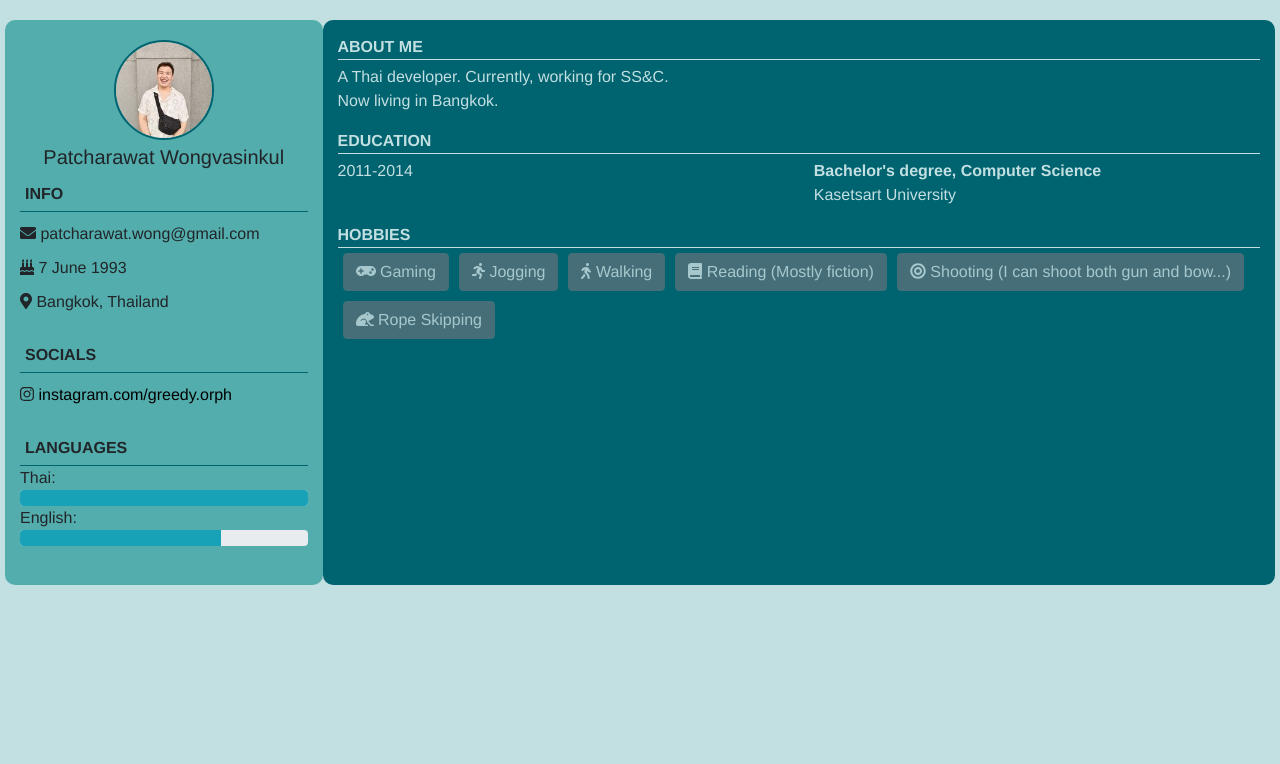
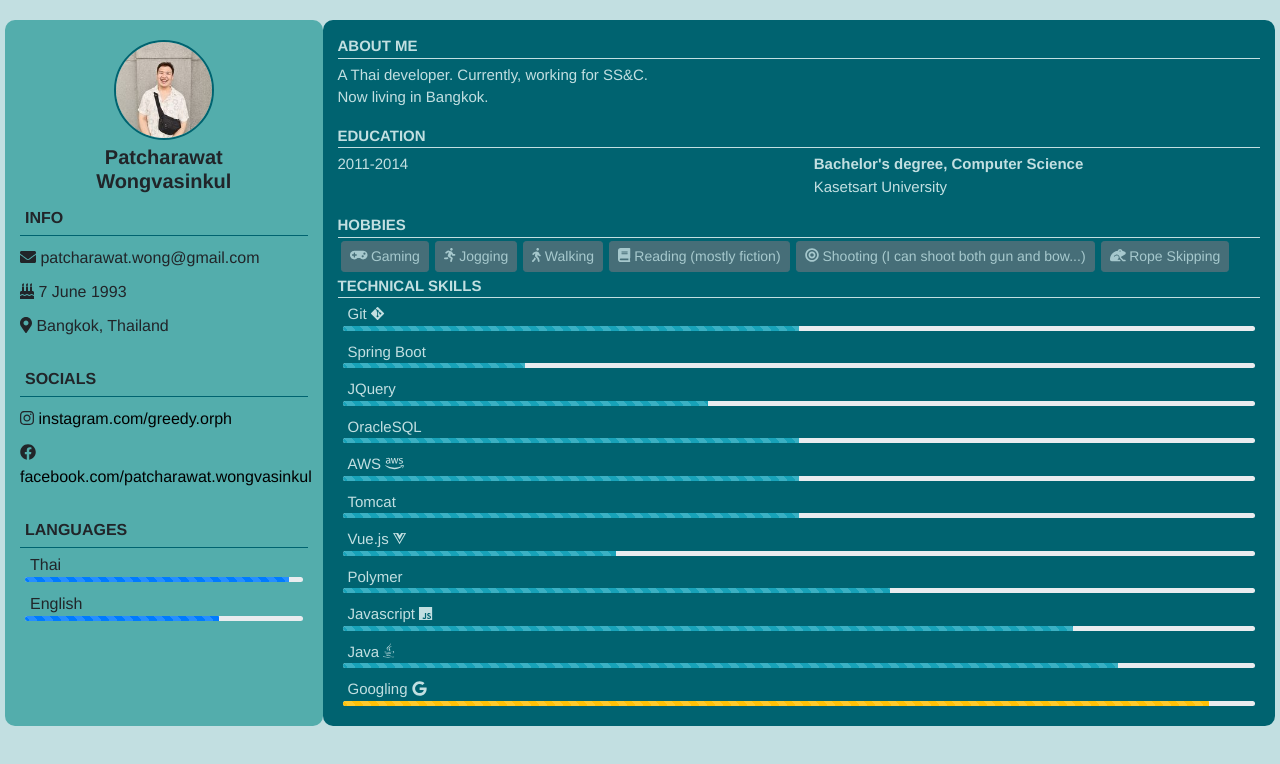
Before and after one commit to MightyOrphus/myCV, a Vue app: page / in a window 1280 px wide. Shown: the top 764 px of the page. Built offline with nearby package versions, Linux system fonts and the light colour scheme.

Commit message:
Add skills + rename component

```diff
--- a/src/components/AboutMe.vue
+++ b/src/components/AboutMe.vue
@@ -26,6 +26,7 @@
     <div>
       <div id="header">HOBBIES</div>
       <b-button
+        size="sm"
         id="hobbyItem"
         disabled
         v-for="(item, idx) in hobbies"
@@ -33,22 +34,94 @@
         ><font-awesome-icon :icon="item.icon" /> {{ item.name }}</b-button
       >
     </div>
+    <div>
+      <div id="header">TECHNICAL SKILLS</div>
+      <div v-for="(skill, idx) in skills" :key="idx">
+        <ProgressItem :item="skill" />
+      </div>
+    </div>
   </div>
 </template>
 <script>
+import ProgressItem from "./ProgressItem";
 export default {
+  components: { ProgressItem },
   data() {
     return {
       hobbies: [
         { name: "Gaming", icon: "gamepad" },
         { name: "Jogging", icon: "running" },
         { name: "Walking", icon: "walking" },
-        { name: "Reading (Mostly fiction)", icon: "book" },
+        { name: "Reading (mostly fiction)", icon: "book" },
         {
           name: "Shooting (I can shoot both gun and bow...)",
           icon: "bullseye",
         },
         { name: "Rope Skipping", icon: "frog" },
+      ],
+      skills: [
+        {
+          text: "Git",
+          icon: ["fab", "git-alt"],
+          variant: "info",
+          value: 50,
+        },
+        {
+          text: "Spring Boot",
+          variant: "info",
+          value: 20,
+        },
+        {
+          text: "JQuery",
+          variant: "info",
+          value: 40,
+        },
+        {
+          text: "OracleSQL",
+          variant: "info",
+          value: 50,
+        },
+
+        {
+          text: "AWS",
+          icon: ["fab", "aws"],
+          variant: "info",
+          value: 50,
+        },
+        {
+          text: "Tomcat",
+          variant: "info",
+          value: 50,
+        },
+        {
+          text: "Vue.js",
+          icon: ["fab", "vuejs"],
+          variant: "info",
+          value: 30,
+        },
+        {
+          text: "Polymer",
+          variant: "info",
+          value: 60,
+        },
+        {
+          text: "Javascript",
+          icon: ["fab", "js"],
+          variant: "info",
+          value: 80,
+        },
+        {
+          text: "Java",
+          icon: ["fab", "java"],
+          variant: "info",
+          value: 85,
+        },
+        {
+          text: "Googling",
+          icon: ["fab", "google"],
+          variant: "warning",
+          value: 95,
+        },
       ],
     };
   },
@@ -60,6 +133,7 @@ export default {
   color: var(--color-1);
   border-radius: 10px;
   padding: 15px;
+  font-size: 15px;
 }
 #header {
   border-bottom: 1px var(--color-1) solid;
@@ -69,6 +143,6 @@ export default {
   padding-top: 5px;
 }
 #hobbyItem {
-  margin: 5px;
+  margin: 3px;
 }
 </style>
--- /dev/null
+++ b/src/components/ProgressItem.vue
@@ -0,0 +1,32 @@
+<template>
+  <div class="progressItem">
+    <span id="name">{{ item.text }} </span>
+    <font-awesome-icon :icon="item.icon" />
+    <b-progress
+      :value="item.value"
+      height="5px"
+      :variant="item.variant"
+      striped
+    />
+  </div>
+</template>
+
+<script>
+export default {
+  name: "ProgressItem",
+  props: { item: { type: Object, default: () => {} } },
+};
+</script>
+
+<style scoped>
+.progressItem {
+  padding: 5px;
+}
+#name {
+  padding-left: 5px;
+}
+#logo-container {
+  min-width: 15px;
+  display: inline-block;
+}
+</style>
--- a/src/components/Section.vue
+++ b/src/components/Section.vue
@@ -11,7 +11,7 @@
       />
     </div>
     <div v-if="option.type == 'progress'">
-      <SectionProgressItem
+      <ProgressItem
         v-for="(item, idx) in option.items"
         :key="idx"
         :item="item"
@@ -22,10 +22,10 @@
 
 <script>
 import SectionItem from "./SectionItem";
-import SectionProgressItem from "./SectionProgressItem";
+import ProgressItem from "./ProgressItem";
 export default {
   name: "Section",
-  components: { SectionItem, SectionProgressItem },
+  components: { SectionItem, ProgressItem },
   props: { option: { type: Object, default: () => {} } },
 };
 </script>
--- a/src/components/SectionItem.vue
+++ b/src/components/SectionItem.vue
@@ -17,11 +17,6 @@
 export default {
   name: "SectionItem",
   props: { item: { type: Object, default: () => {} } },
-  computed: {
-    // hasIcon() {
-    //   return !!this.item.icon;
-    // },
-  },
 };
 </script>
 
--- a/src/components/SectionProgressItem.vue
+++ /dev/null
@@ -1,15 +0,0 @@
-<template>
-  <div class="progressItem">
-    <div>
-      {{ item.text }}:
-      <b-progress :value="item.value" :variant="item.variant"></b-progress>
-    </div>
-  </div>
-</template>
-
-<script>
-export default {
-  name: "SectionProgressItem",
-  props: { item: { type: Object, default: () => {} } },
-};
-</script>
--- a/src/components/SideBar.vue
+++ b/src/components/SideBar.vue
@@ -2,7 +2,9 @@
   <div class="sidebar">
     <div id="avatar-container">
       <img src="../assets/img/me.jpg" alt="Avatar" id="avatar" />
-      <h5 id="name">Patcharawat Wongvasinkul</h5>
+      <h5 id="name">
+        <b>Patcharawat<br />Wongvasinkul</b>
+      </h5>
     </div>
     <Section :option="sidebar.info" />
     <Section :option="sidebar.socials" />
@@ -47,6 +49,11 @@ export default {
               text: "instagram.com/greedy.orph",
               link: "https://www.instagram.com/greedy.orph/",
             },
+            {
+              icon: ["fab", "facebook"],
+              text: "facebook.com/patcharawat.wongvasinkul",
+              link: "https://www.facebook.com/patcharawat.wongvasinkul",
+            },
           ],
         },
         languages: {
@@ -55,12 +62,12 @@ export default {
           items: [
             {
               text: "Thai",
-              variant: "info",
-              value: 100,
+              variant: "primary",
+              value: 95,
             },
             {
               text: "English",
-              variant: "info",
+              variant: "primary",
               value: 70,
             },
           ],
@@ -76,7 +83,6 @@ export default {
   background-color: var(--color-2);
   border-radius: 10px;
   padding: 15px;
-  /* color: var(--color-3); */
 }
 #avatar {
   border-radius: 50%;
```
